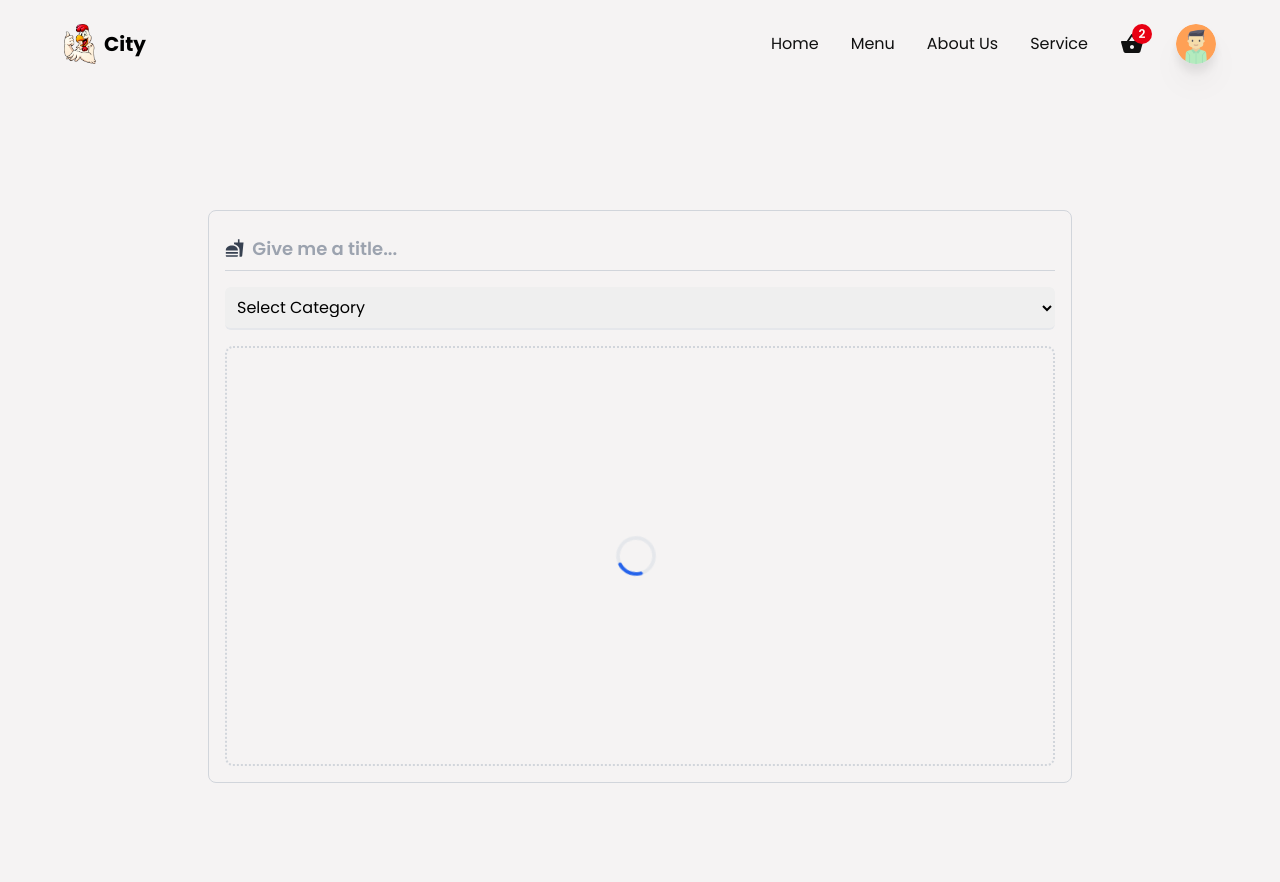
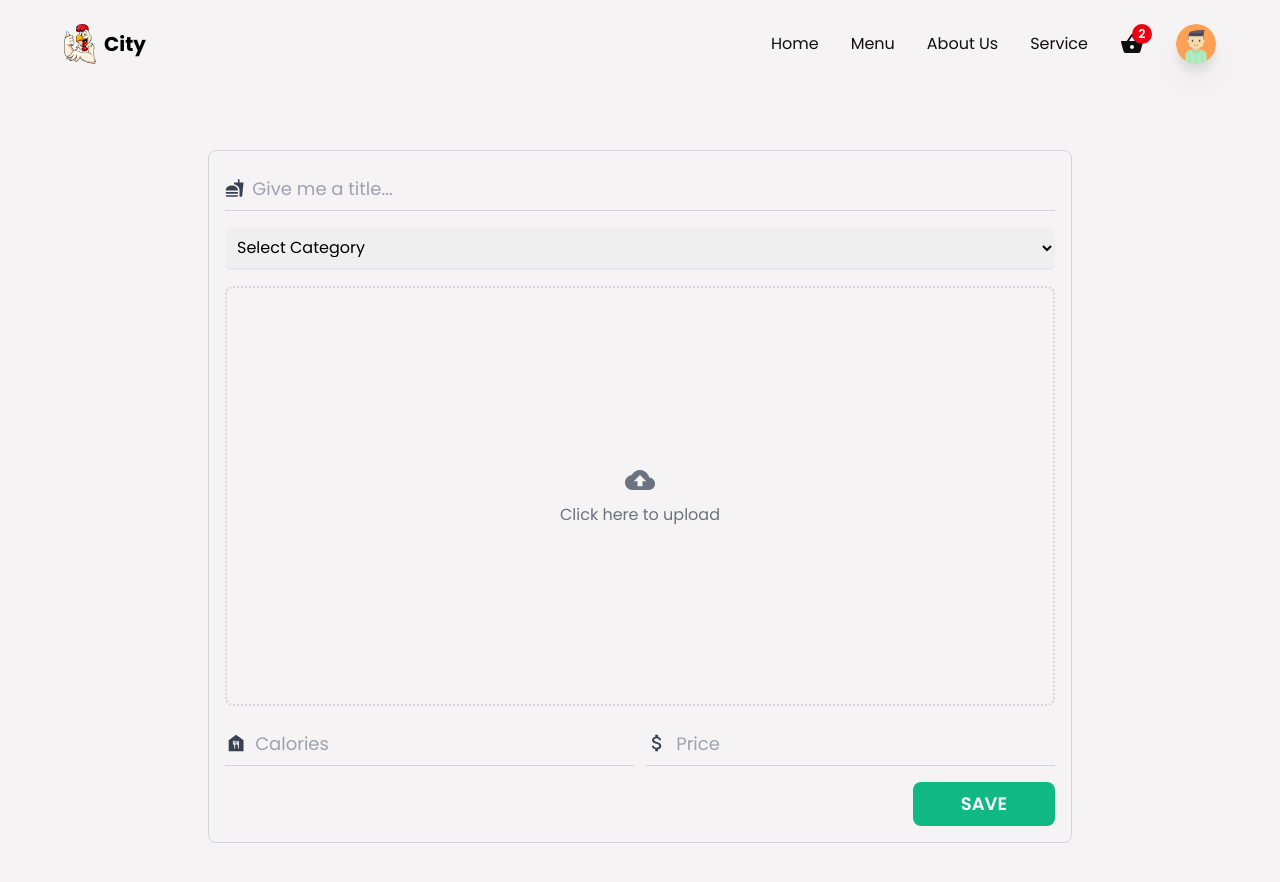
Before and after one commit to 3BoOoD97/full_stack_food_delivery_app, a React (Create React App) app: page /createItem in a window 1280 px wide. Shown: the top 882 px of the page. Built offline with nearby package versions, Linux system fonts and the light colour scheme.

Commit message:
Still working on Create Container

```diff
--- a/src/components/CreateContainer.jsx
+++ b/src/components/CreateContainer.jsx
@@ -1,6 +1,6 @@
 import React, { useState } from "react";
 import { motion } from "framer-motion";
-import {MdFastfood} from 'react-icons/md'
+import {MdFastfood, MdCloudUpload, MdDelete, MdFoodBank, MdAttachMoney} from 'react-icons/md'
 import { categories } from "../utils/data";
 import Loader from "./Loader";
 
@@ -14,10 +14,11 @@
   const [fields, setFields] = useState(false);
   const [alertStatus, setAlertStatus] = useState("danger");
   const [msg, setMsg] = useState(null);
-  const [isLoading, setIsLoading] = useState(true);
+  const [isLoading, setIsLoading] = useState(false);
 
-
-
+const uploadImage =()=>{}
+const deleteImage =()=>{}
+const saveDetails =()=>{}
   return (
     <div className='w-full min-h-screen h-auto flex items-center justify-center '>
       <div className='w-[90%] md:w-[75%] border border-gray-300 rounded-lg p-4
@@ -36,7 +37,7 @@
           <div className='w-full py-2 border-b border-gray-300 flex items-center gap-2'>
             <MdFastfood className='text-xl text-gray-700'/>
             <input type="text" placeholder='Give me a title...'
-            className='w-full h-full text-lg bg-transparent font-semibold outline-none border-none placeholder:text-gray-400 text-textColor'
+            className='w-full h-full text-lg bg-transparent outline-none border-none placeholder:text-gray-400 text-textColor'
             value={title}
             onChange={(e)=>setTitle(e.target.value)}/>
           </div>
@@ -54,7 +55,49 @@
           </div>
           <div className="group flex justify-center items-center flex-col border-2
           border-dotted border-gray-300 w-full h-225 md:h-420 cursor-pointer rounded-lg">
-            {isLoading ? <Loader /> :<></>}
+            {isLoading ? <Loader /> :<>
+                {!imageAsset ? <>
+                <label className="w-full h-full flex flex-col items-center justify-center cursor-pointer">
+                  <div className="w-full h-full gap-2 flex flex-col items-center justify-center cursor-pointer">
+                    <MdCloudUpload className="text-3xl text-gray-500 hover:text-gray-700"/>
+                    <p className=" text-gray-500 hover:text-gray-700">Click here to upload</p>
+                  </div>
+                    <input type="file" name="uploadimage" accept="image/*"
+                    onChange={uploadImage}
+                    className='w-0 h-0'/>
+                </label>
+
+                </>: <>
+                <div className="relative h-full">
+                  <img src={imageAsset} alt="uploaded image"
+                  className="w-full h-full object-cover"/>
+                  <button type="button" className="absolute bottom-3 right-3 bg-red-500 rounded-full text-xl
+                  cursor-pointer outline-none hover:shadow-md duration-100 transition-all ease-in-out"
+                  onclick={deleteImage}
+                  > <MdDelete className="text-white" />  </button>
+                </div>
+                </>}
+            </>}
+          </div>
+          <div className="w-full flex flex-col md:flex-row items-center gap-3">
+            <div className="w-full py-2 border-b border-gray-300 flex items-center gap-2">
+              <MdFoodBank className="text-gray-700 text-2xl" />
+              <input type="text" required placeholder="Calories" value={calories} onChange={(e)=> setCalories(e.target.value)}
+               className="w-full h-full text-lg bg-transparent outline-none border-none
+               placeholder:text-gray-400 text-textColor"></input>
+            </div>
+            <div className="w-full py-2 border-b border-gray-300 flex items-center gap-2">
+              <MdAttachMoney className="text-gray-700 text-2xl" />
+              <input type="text" required placeholder="Price" value={price} onChange={(e)=>setPrice(e.target.value)}
+               className="w-full h-full text-lg bg-transparent outline-none border-none
+               placeholder:text-gray-400 text-textColor"></input>
+            </div>
+          </div>
+          <div className="flex items-center w-full">
+          <button type="button" className="ml-0 md:ml-auto w-full md:w-auto border-none outline-none
+           bg-emerald-500 px-12 py-2 rounded-lg text-lg text-white font-semibold" onclick={saveDetails}>
+            SAVE
+          </button>
           </div>
       </div>
     </div>
```
